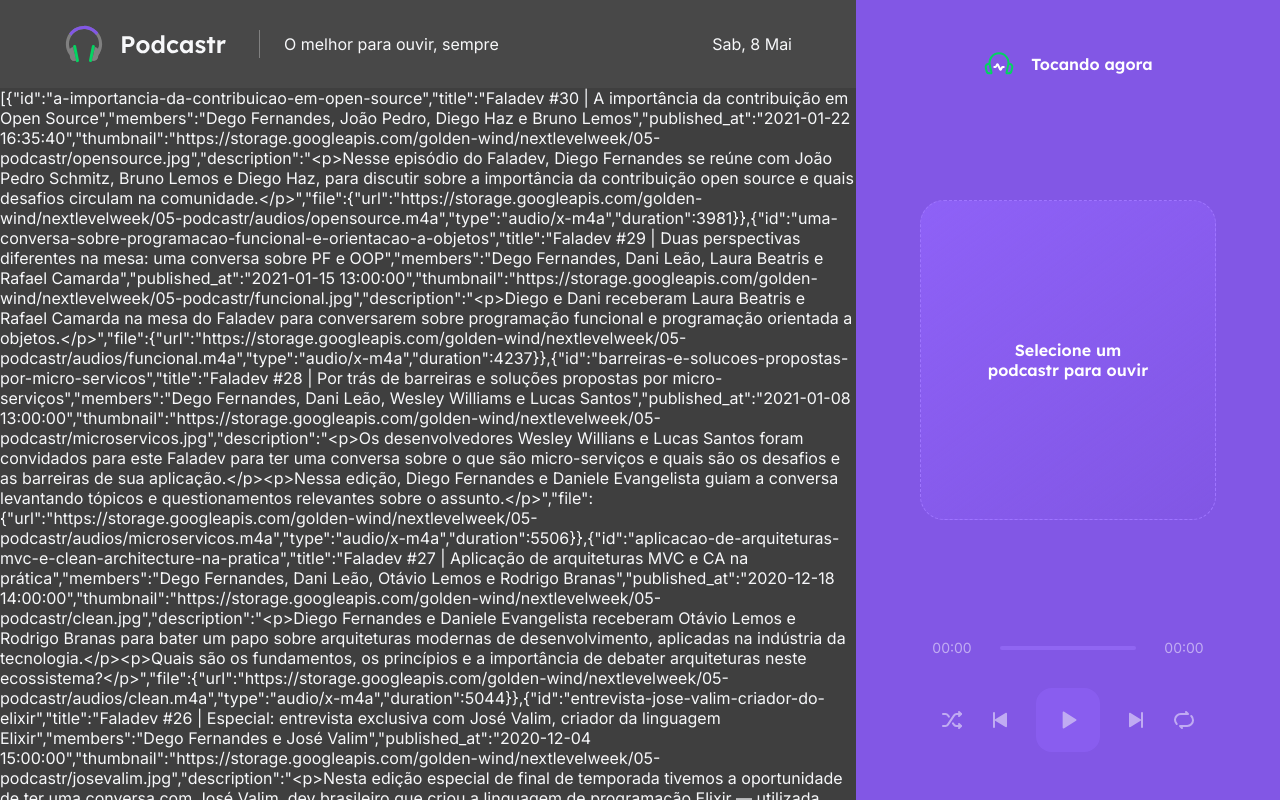
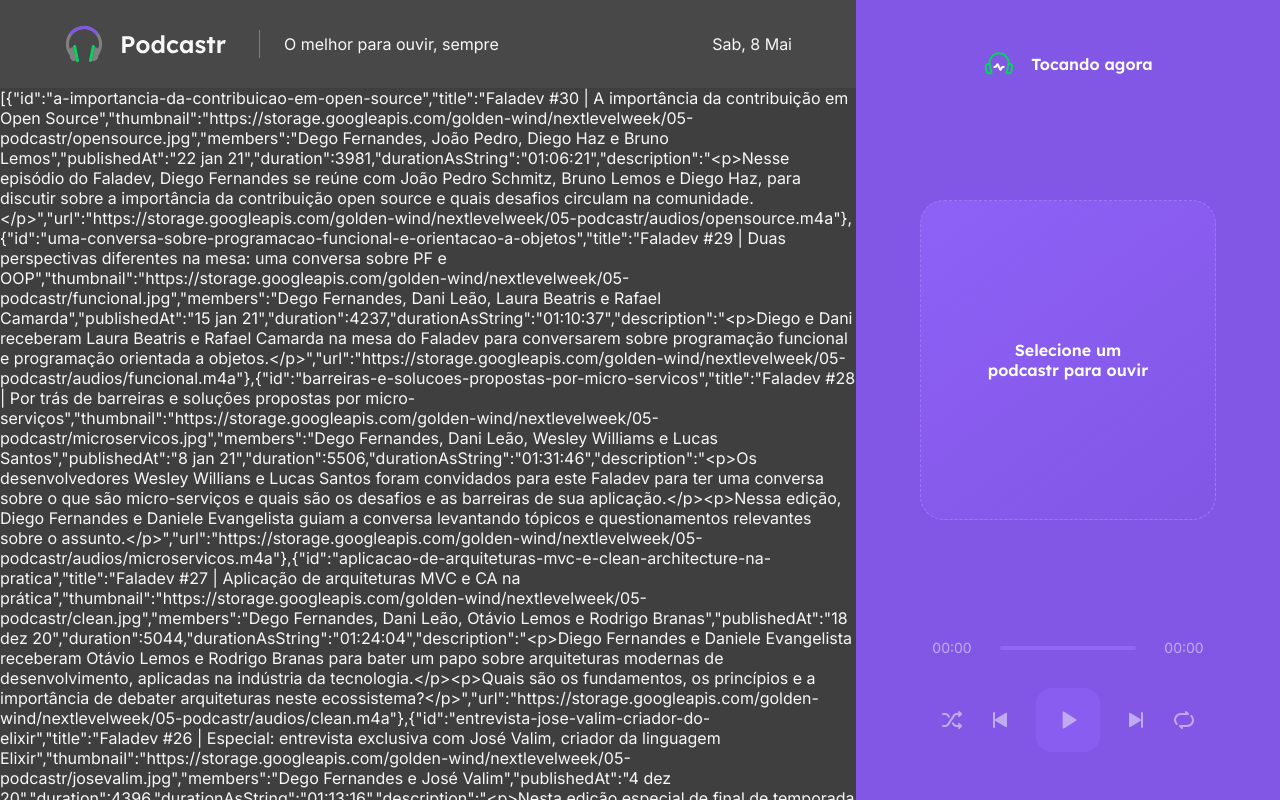
Before and after one commit to adrianmouzinho/podcastr, a Next.js app: page / in a window 1280 px wide. Shown: the top 800 px of the page. Built offline with nearby package versions, Linux system fonts and the light colour scheme; data requests are answered from the project's data file.

Commit message:
Formatting of duration and publication data

```diff
--- a/src/pages/index.tsx
+++ b/src/pages/index.tsx
@@ -1,13 +1,23 @@
-import { GetStaticProps } from 'next';
-import { api } from '../services/api';
 // SPA
 // SSR
 // SSG
+
+import { GetStaticProps } from 'next';
+import { format, parseISO } from 'date-fns';
+import ptBR from 'date-fns/locale/pt-BR';
+import { api } from '../services/api';
+import { convertDurationToTimeString } from '../utils/convertDurationToTimeString';
+
 type Episode = {
   id: string;
   title: string;
   members: string;
-  // ...
+  published_at: string;
+  thumbnail: string;
+  description: string;
+  duration: number;
+  durationAsString: string;
+  url: string;
 }
 type HomeProps = {
   episodes: Episode[];
@@ -30,9 +40,23 @@
     }
   })
 
+  const episodes = data.map(episode => {
+    return {
+      id: episode.id,
+      title: episode.title,
+      thumbnail: episode.thumbnail,
+      members: episode.members,
+      publishedAt: format(parseISO(episode.published_at), 'd MMM yy', {locale: ptBR}),
+      duration: Number(episode.file.duration),
+      durationAsString: convertDurationToTimeString(Number(episode.file.duration)),
+      description: episode.description,
+      url: episode.file.url,
+    };
+  })
+
   return {
     props: {
-      episodes: data,
+      episodes,
     },
     revalidate: 60 * 60 * 8,
   }
--- /dev/null
+++ b/src/utils/convertDurationToTimeString.ts
@@ -0,0 +1,11 @@
+export function convertDurationToTimeString(duration: number) {
+    const hours = Math.floor(duration / 3600);
+    const minutes = Math.floor((duration % 3600) / 60);
+    const seconds = duration % 60;
+
+    const timeString = [hours, minutes, seconds]
+        .map(unit => String(unit).padStart(2, '0'))
+        .join(':')
+
+    return timeString;
+}
```
